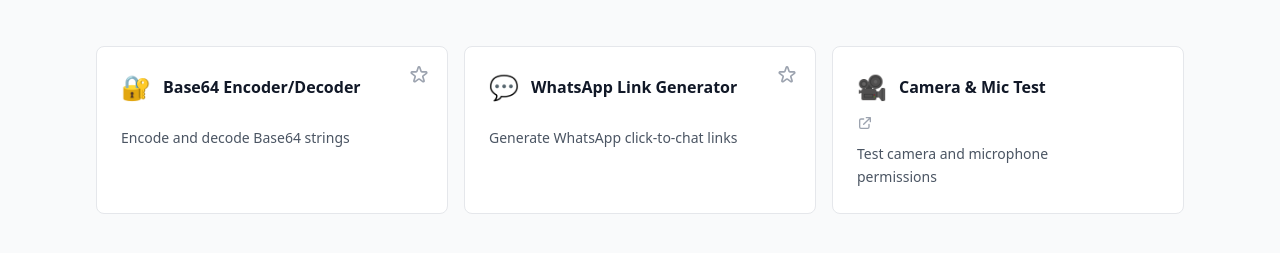
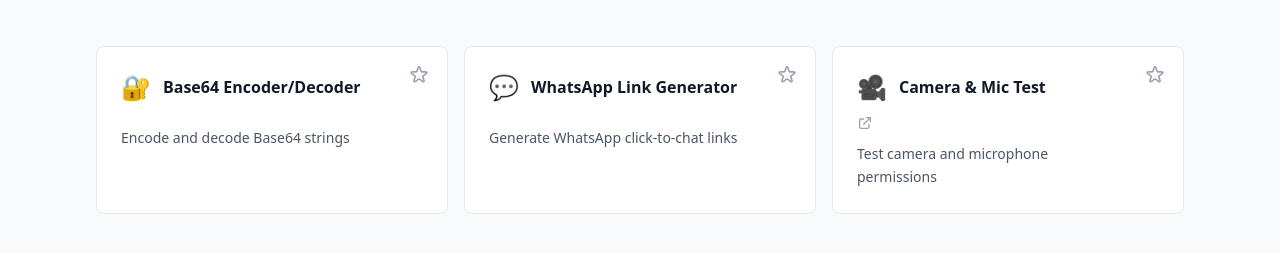
Before and after one commit to yogasw/tools, a Svelte app: page / in a window 1280 px wide. Shown: the part 451-704 px from the top of the page. Built offline with nearby package versions, Linux system fonts and the light colour scheme.

Commit message:
Refactor recent tools tracking: unify handling for internal and external tools

```diff
--- a/src/App.svelte
+++ b/src/App.svelte
@@ -122,14 +122,12 @@
   function handleToolClick(tool) {
     closeSearchModal();
 
-    // Track recent
-    if (tool.type === 'internal') {
+    if (tool.type === 'external') {
+      // Track external tools as recent when clicked
       recentTools.addRecent(tool.id);
-    }
-
-    if (tool.type === 'external') {
       window.open(tool.url, '_blank');
     } else {
+      // Internal tools: navigate (will be tracked as recent when page opens in onMount)
       navigate(`/${tool.id}`);
     }
   }
@@ -277,7 +275,6 @@
               class="group relative text-left p-6 bg-white dark:bg-[#1a1a1a] border border-gray-200 dark:border-gray-800 rounded-lg hover:border-gray-400 dark:hover:border-gray-600 hover:shadow-md transition-all duration-200 cursor-pointer"
             >
               <!-- Bookmark Button -->
-              {#if tool.type === 'internal'}
               <button
                 on:click={(e) => toggleBookmark(e, tool.id)}
                 class="absolute top-3 right-3 p-1.5 rounded-md hover:bg-gray-100 dark:hover:bg-gray-800 transition-colors z-10"
@@ -293,7 +290,6 @@
                   </svg>
                 {/if}
               </button>
-              {/if}
 
               <div class="space-y-3 pr-8">
                 <!-- Title with icon -->
@@ -311,7 +307,7 @@
                       Bookmarked
                     </span>
                   {/if}
-                  {#if isRecent(tool.id) && tool.type === 'internal'}
+                  {#if isRecent(tool.id)}
                     <span class="px-2 py-0.5 text-xs font-medium text-blue-600 dark:text-blue-400 bg-blue-50 dark:bg-blue-900/20 rounded">
                       Recent
                     </span>
@@ -397,7 +393,7 @@
                           <path d="M12 2l3.09 6.26L22 9.27l-5 4.87 1.18 6.88L12 17.77l-6.18 3.25L7 14.14 2 9.27l6.91-1.01L12 2z"/>
                         </svg>
                       {/if}
-                      {#if isRecent(tool.id) && tool.type === 'internal'}
+                      {#if isRecent(tool.id)}
                         <span class="px-1.5 py-0.5 text-xs text-blue-600 dark:text-blue-400 bg-blue-50 dark:bg-blue-900/20 rounded">
                           Recent
                         </span>
```
Lines whose indentation alone changed are shown as unchanged.
